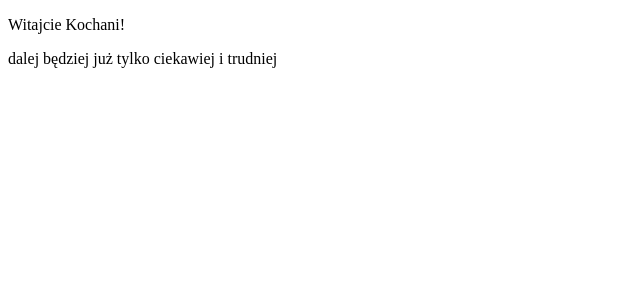
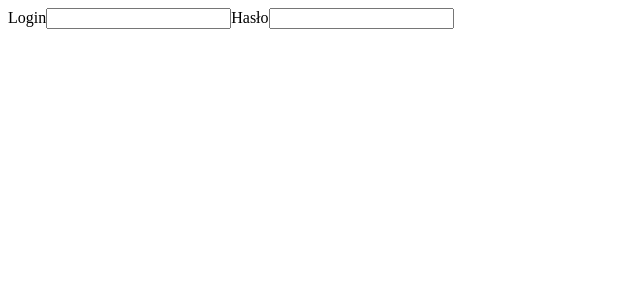
Before and after one commit to mhoffmannDEV/react-redux-saga-swagger-aPinchOfMagic, a React app: page / in a window 1280 px wide. Shown: the top 300 px of the page, without its empty margins (0-640 px from the left). Built offline with nearby package versions, Linux system fonts and the light colour scheme.

Commit message:
[] struktura aplikacji + pierwszy formularz

```diff
--- /dev/null
+++ b/src/app/components/App/App.dumb.tsx
@@ -0,0 +1,13 @@
+import * as React from 'react'
+
+import { Login } from '../../external'
+
+
+const App = () => (
+  <>
+    <Login />
+  </>
+)
+
+
+export default App
--- /dev/null
+++ b/src/app/external.ts
@@ -0,0 +1,6 @@
+import { Login } from 'authorization'
+
+
+export {
+  Login,
+}
--- /dev/null
+++ b/src/app/index.ts
@@ -0,0 +1,6 @@
+import App from './components/App/App.dumb'
+
+
+export {
+  App,
+}
--- /dev/null
+++ b/src/authorization/components/Login/Login.dumb.tsx
@@ -0,0 +1,14 @@
+import * as React from 'react'
+
+
+const Login = () => (
+  <>
+    <span>Login</span>
+    <input />
+    <span>Hasło</span>
+    <input />
+  </>
+)
+
+
+export default Login
--- /dev/null
+++ b/src/authorization/components/Login/Login.smart.ts
@@ -0,0 +1,4 @@
+import Login from './Login.dumb'
+
+
+export default Login
--- /dev/null
+++ b/src/authorization/index.ts
@@ -0,0 +1,6 @@
+import Login from './components/Login/Login.smart'
+
+
+export {
+  Login,
+}
--- a/src/index.tsx
+++ b/src/index.tsx
@@ -1,10 +1,8 @@
 import * as React from 'react'
 import { render } from 'react-dom'
 
+import { App } from 'app'
 
 render((
-  <>
-    <p>Witajcie Kochani!</p>
-    <p>dalej będziej już tylko ciekawiej i trudniej</p>
-  </>
+  <App />
 ), document.getElementById('root'))
```
